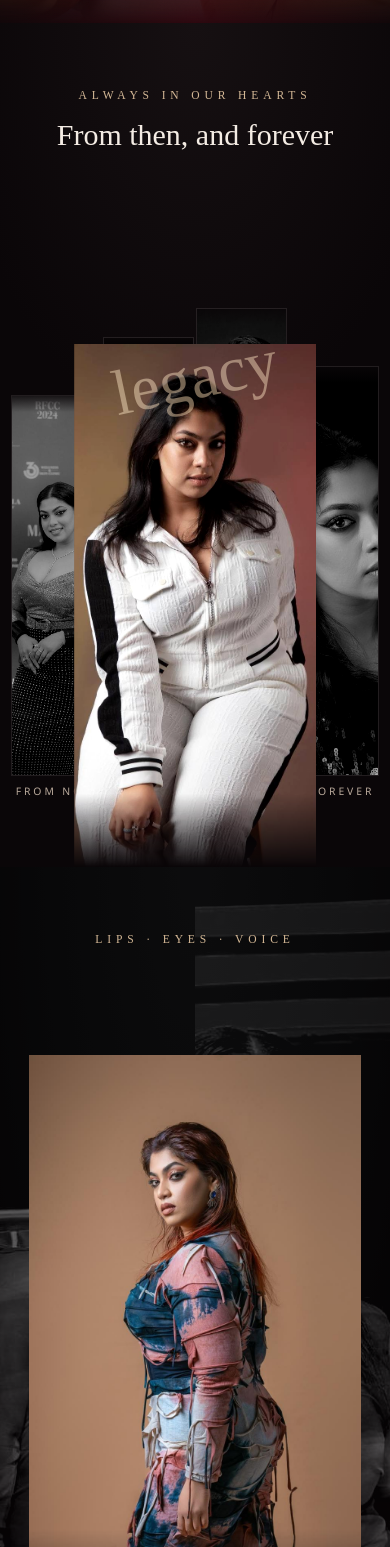
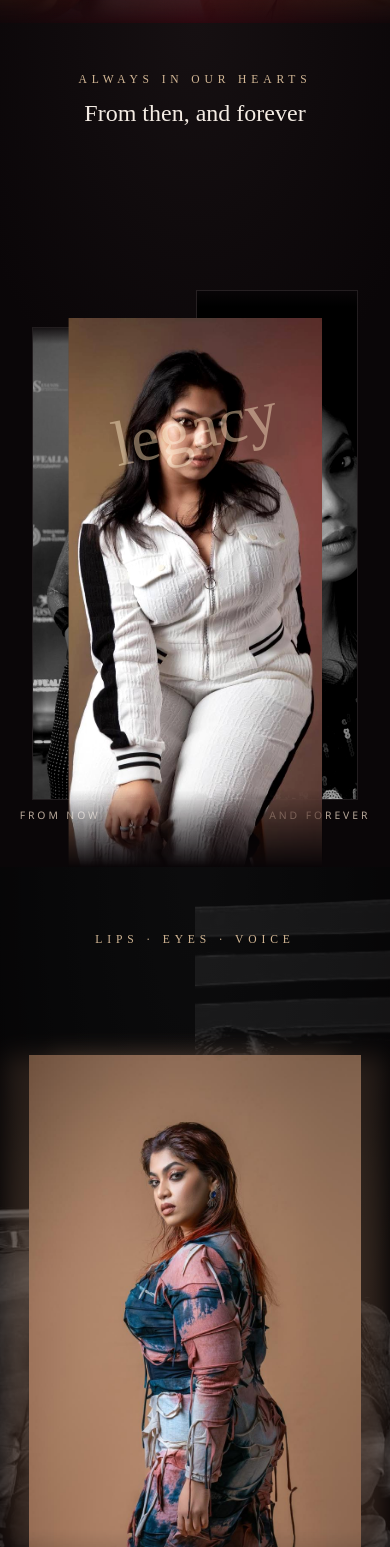
Before and after one commit to KaviniWickramasooriya/Raini_Portfolio, a React app in the folder frontend/: page / in a window 390 px wide. Shown: the part 821-2368 px from the top of the page. Built offline with nearby package versions, Linux system fonts and the light colour scheme; the HTML template or start-up script is replaced by a standard one.

Commit message:
feat: enhance About, Era, and Music sections with improved styling and accessibility; add faded reflection effects and responsive adjustments

```diff
--- a/frontend/src/components/about-section.jsx
+++ b/frontend/src/components/about-section.jsx
@@ -23,18 +23,32 @@ export function AboutSection() {
         <span className="block">ACTRESS</span>
       </p>
       <div className="relative z-10 flex min-h-svh flex-col items-center justify-end pb-12 pt-28 sm:pb-16">
-        <img
-          src={photos.aboutCenter}
-          alt="Raini Charuka, full-length portrait"
-          className="about-figure"
-        />
+        <div className="relative">
+          <img
+            src={photos.aboutCenter}
+            alt=""
+            aria-hidden="true"
+            className="about-figure-reflection absolute inset-0 scale-x-[-1] blur-md opacity-30 select-none pointer-events-none translate-x-6 sm:translate-x-12"
+          />
+          <img
+            src={photos.aboutCenter}
+            alt=""
+            aria-hidden="true"
+            className="about-figure-reflection absolute inset-0 blur-md opacity-30 select-none pointer-events-none -translate-x-6 sm:-translate-x-12"
+          />
+          <img
+            src={photos.aboutCenter}
+            alt="Raini Charuka, full-length portrait"
+            className="about-figure relative z-10"
+          />
+        </div>
       </div>
       <div className="relative z-10 mx-auto -mt-20 max-w-3xl px-6 pb-24 text-center sm:-mt-28">
         <p className="kicker">{bio.kicker}</p>
-        <h2 id="about-title" className="serif-title mt-4 text-fg">
+        <h2 id="about-title" className="serif-title mt-4 text-fg text-center sm:text-center">
           {bio.title}
         </h2>
-        <div className="mt-8 space-y-5 text-pretty text-left text-[0.95rem] leading-relaxed text-muted sm:text-center">
+        <div className="mt-8 space-y-5 text-pretty text-center text-[0.95rem] leading-relaxed text-muted sm:text-center">
           {bio.paragraphs.map((p) => (
             <p key={p.slice(0, 24)}>{p}</p>
           ))}
--- a/frontend/src/components/era-section.jsx
+++ b/frontend/src/components/era-section.jsx
@@ -3,9 +3,9 @@ import { eras, photos } from "@/lib/content";
 export function EraSection() {
   return (
     <section id="eras" className="era" aria-labelledby="eras-title">
-      <div className="pointer-events-none absolute inset-x-0 top-16 z-10 px-4 text-center sm:top-20">
+      <div className="era-header-mobile pointer-events-none absolute inset-x-0 top-12 z-10 px-4 text-center sm:top-20">
         <p className="kicker">Always in our hearts</p>
-        <h2 id="eras-title" className="mt-3 font-serif text-3xl text-fg sm:text-4xl">
+        <h2 id="eras-title" className="mt-2 font-serif text-2xl text-fg sm:mt-3 sm:text-4xl">
           From then, and forever
         </h2>
       </div>
--- a/frontend/src/components/music-section.jsx
+++ b/frontend/src/components/music-section.jsx
@@ -29,7 +29,7 @@ export function MusicSection() {
             <TrackPlayer />
             <button
               type="button"
-              className="mt-4 inline-flex h-11 w-full items-center justify-center gap-2 rounded-[var(--radius-md)] bg-accent font-sans text-xs font-medium uppercase tracking-[0.18em] text-accent-fg transition-opacity hover:opacity-90"
+              className="mt-4 inline-flex h-11 w-full items-center justify-center gap-2 rounded-[var(--radius-md)] bg-accent px-3 font-sans text-xs font-medium uppercase tracking-[0.18em] text-accent-fg transition-opacity hover:opacity-90"
               onClick={() => setOpenEmbed(true)}
             >
               <svg className="size-4 fill-current shrink-0" viewBox="0 0 24 24" aria-hidden="true">
@@ -84,17 +84,14 @@ export function MusicSection() {
                         <Play className="ml-0.5 size-3.5 fill-fg text-fg" />
                       </span>
                     </span>
-                    <span className="min-w-0 flex-1">
-                      <span className="block truncate font-serif text-base sm:text-lg leading-tight text-fg">
+                    <span className="min-w-0 flex-1 pr-1">
+                      <span className="block truncate font-serif text-sm sm:text-lg leading-tight text-fg">
                         {t.title}
                       </span>
-                      <span className="block truncate text-[0.7rem] sm:text-xs text-muted">{t.note}</span>
+                      <span className="block truncate text-[0.65rem] sm:text-xs text-muted">{t.note}</span>
                     </span>
                     <span className="hidden font-sans text-xs text-subtle sm:inline">{t.year}</span>
-                    <span className="font-sans text-xs tabular-nums text-subtle shrink-0">{t.duration}</span>
-                    <svg className="size-4 shrink-0 fill-subtle opacity-40 transition-opacity group-hover:opacity-100 group-hover:fill-accent hidden sm:block" viewBox="0 0 24 24" aria-hidden="true">
-                      <path d="M12 0C5.4 0 0 5.4 0 12s5.4 12 12 12 12-5.4 12-12S18.66 0 12 0zm5.521 17.34c-.24.359-.66.48-1.021.24-2.82-1.74-6.36-2.101-10.561-1.141-.418.122-.779-.179-.899-.539-.12-.421.18-.78.54-.9 4.56-1.021 8.52-.6 11.64 1.32.42.18.48.66.24 1.02zm1.44-3.84c-.301.42-.84.6-1.26.3-3.24-1.98-8.16-2.58-11.94-1.44-.54.18-1.14-.12-1.32-.66-.18-.54.12-1.14.66-1.32 4.38-1.32 9.84-.66 13.68 1.62.42.24.6.84.3 1.26zm.12-4.08C15.24 7.32 8.82 7.14 5.1 8.28c-.66.18-1.38-.18-1.56-.84-.18-.66.18-1.38.84-1.56 4.32-1.32 11.4-1.14 15.66 1.38.6.36.78 1.14.42 1.74-.36.54-1.14.72-1.74.36z" />
-                    </svg>
+                    <span className="font-sans text-[0.7rem] sm:text-xs tabular-nums text-subtle shrink-0">{t.duration}</span>
                   </a>
                 </li>
               ))}
--- a/frontend/src/index.css
+++ b/frontend/src/index.css
@@ -366,7 +366,7 @@
     }
   }
 
-  /* ——— ABOUT POSTER STYLING & MOBILE FIXES (Explicitly ensuring the silver SINGER/ACTRESS text displays correctly and scales properly on mobile view) ——— */
+  /* ——— ABOUT POSTER STYLING & FADED REFLECTION SIDES ——— */
   .about-poster {
     position: relative;
     isolation: isolate;
@@ -417,6 +417,43 @@
     padding: 0 1rem;
   }
 
+  /* Container wrapper for the center portrait with horizontal blurred reflection/fade gradients */
+  .about-figure-container {
+    position: relative;
+    z-index: 3;
+    width: 100%;
+    display: flex;
+    justify-content: center;
+    align-items: flex-end;
+  }
+
+  .about-figure-container::before,
+  .about-figure-container::after {
+    content: "";
+    position: absolute;
+    bottom: 0;
+    height: 100%;
+    width: 25%;
+    z-index: 4;
+    pointer-events: none;
+  }
+
+  /* Left Faded Reflection / Dark Gradient Overlay */
+  .about-figure-container::before {
+    left: 0;
+    background: linear-gradient(to right, var(--color-bg) 0%, color-mix(in oklab, var(--color-bg) 80%, transparent) 60%, transparent 100%);
+    backdrop-filter: blur(2px);
+    mask-image: linear-gradient(to bottom, black 65%, transparent 100%);
+  }
+
+  /* Right Faded Reflection / Dark Gradient Overlay */
+  .about-figure-container::after {
+    right: 0;
+    background: linear-gradient(to left, var(--color-bg) 0%, color-mix(in oklab, var(--color-bg) 80%, transparent) 60%, transparent 100%);
+    backdrop-filter: blur(2px);
+    mask-image: linear-gradient(to bottom, black 65%, transparent 100%);
+  }
+
   .about-figure {
     position: relative;
     z-index: 3;
@@ -442,12 +479,12 @@
     }
   }
 
-  /* ——— CONTACT SECTION STYLING (Balanced face framing) ——— */
+  /* ——— CONTACT SECTION STYLING ——— */
   .contact-section {
     isolation: isolate;
   }
   .contact-bg-image {
-    object-position: center 38%;
+    object-position: center 30%;
     opacity: 0.65;
     filter: saturate(0.8) contrast(1.05);
   }
@@ -464,7 +501,7 @@
   .era-script {
     position: absolute;
     z-index: 4;
-    top: 42%;
+    top: 52%;
     left: 50%;
     transform: translate(-50%, -50%) rotate(-12deg);
     font-family: var(--font-script);
@@ -542,25 +579,39 @@
   }
 
   @media (max-width: 759px) {
+    .era-header-mobile {
+      top: 0.5rem;
+    }
+    .era-script {
+      top: 48%;
+    }
     .era-strips-container {
-      inset: 20% 3% 8%;
+      inset: 6% 3% 8%;
     }
     .era-strips {
       gap: 0.2rem;
     }
+    .era-strip:nth-child(2),
     .era-strip:nth-child(3),
-    .era-strip:nth-child(4) {
+    .era-strip:nth-child(4),
+    .era-strip:nth-child(5) {
       display: none;
     }
     .era-strip:nth-child(1) img {
       object-position: center 12%;
     }
-    .era-strip:nth-child(2) img {
+    .era-strip:nth-child(6) img {
       object-position: center 12%;
     }
+    .era-captions-row {
+      position: absolute;
+      inset-x: 0;
+      bottom: -1.5rem;
+      padding: 0 0.5rem;
+    }
     .era-center {
-      height: min(62svh, 560px);
-      max-width: min(62vw, 270px);
+      height: min(65svh, 580px);
+      max-width: min(65vw, 290px);
     }
   }
 
```
